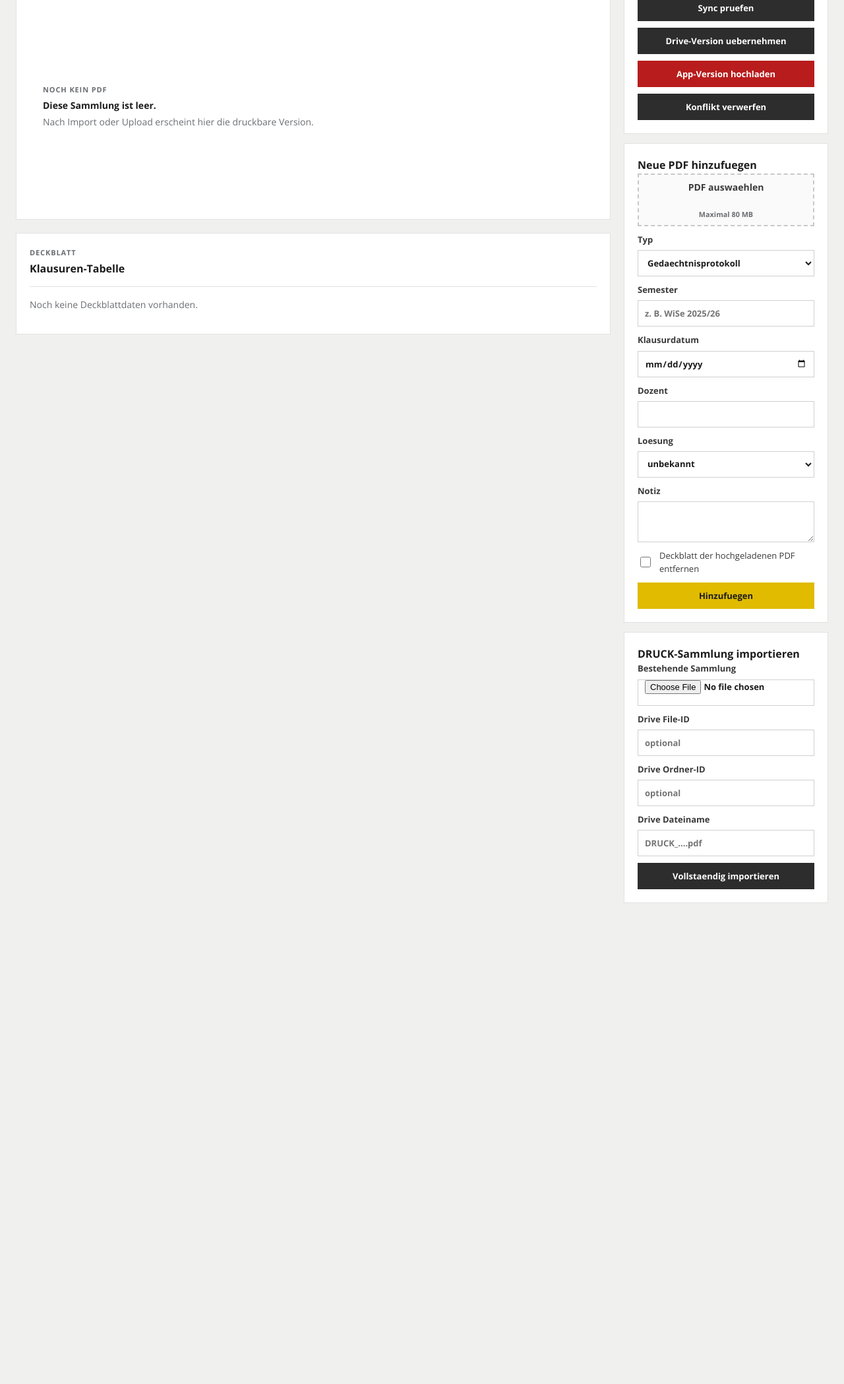
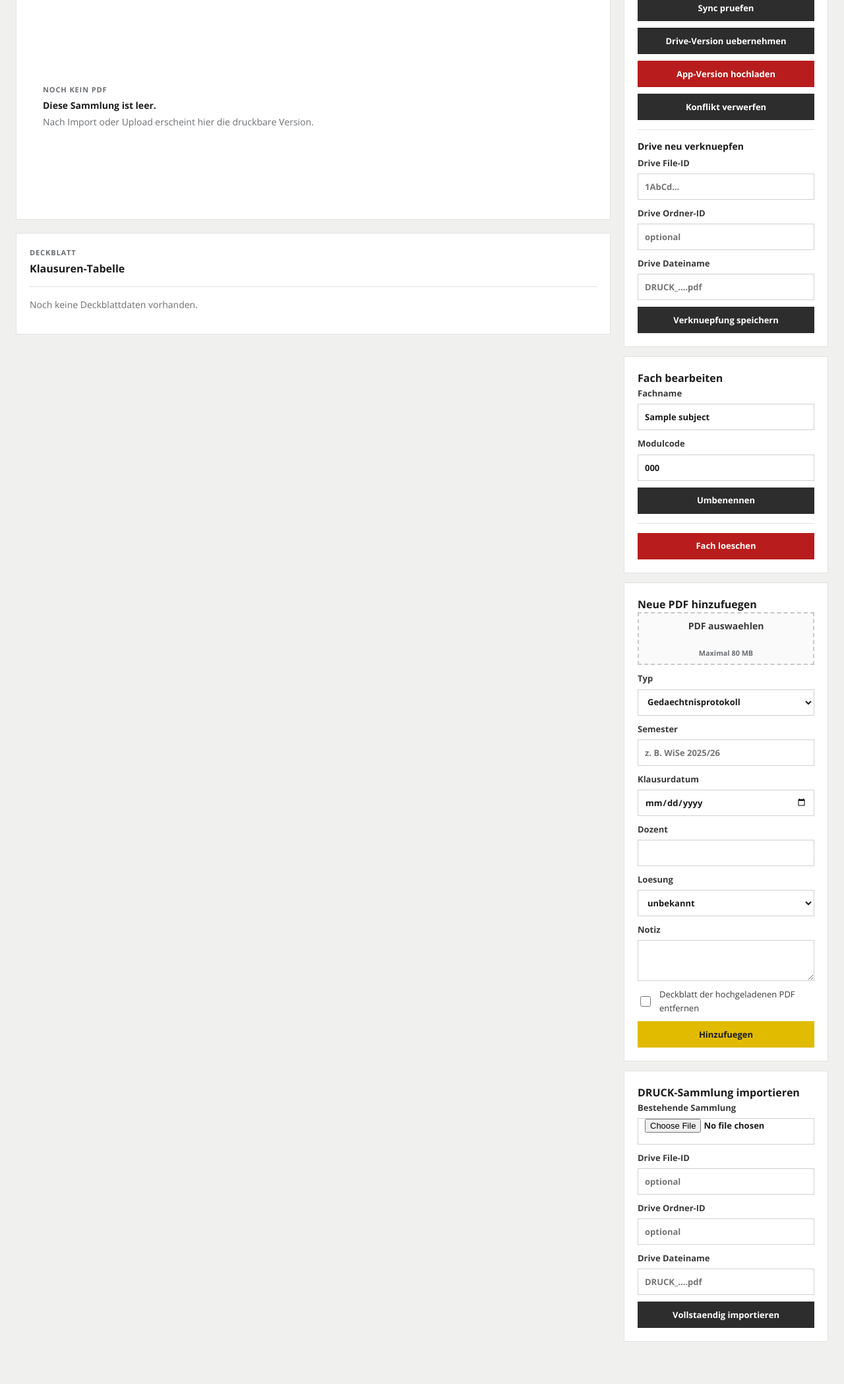
Before and after one commit to Lvkas184/Altklausuren, a Flask app: page /subjects/1 in a window 1280 px wide. Shown: the part 241-2339 px from the top of the page at 66% size. Before the commit the page ends 1610 px from the top, so only its background shows below. Run offline with Flask 3, Linux system fonts and the light colour scheme; tables that the repository leaves empty hold one stand-in row (values such as "Sample post").

Commit message:
feat: Enhance subject management with CRUD operations and integrate Google Drive syncing

```diff
--- a/app.py
+++ b/app.py
@@ -3,6 +3,7 @@ from __future__ import annotations
 import sys
 import os
 import shutil
+import time
 from datetime import datetime
 from functools import wraps
 from pathlib import Path
@@ -590,6 +591,39 @@ def update_drive_config():
     return redirect(url_for("index"))
 
 
+@app.post("/drive/push-all")
+@require_role("admin")
+def push_all_to_drive():
+    subjects = catalog.list_subjects()
+    pushed = skipped = conflicts = errors = 0
+    for subject in subjects:
+        try:
+            result = push_subject_to_drive(data_dir=DATA_DIR, subject_id=subject["id"])
+            status = result["status"]
+            if status == SYNCED:
+                pushed += 1
+            elif status == UNMAPPED:
+                skipped += 1
+            elif status == CONFLICT:
+                conflicts += 1
+            else:
+                errors += 1
+        except DriveSetupError:
+            errors += 1
+    parts = [f"{pushed} hochgeladen"]
+    if skipped:
+        parts.append(f"{skipped} nicht verknuepft")
+    if conflicts:
+        parts.append(f"{conflicts} Konflikte")
+    if errors:
+        parts.append(f"{errors} Fehler")
+    flash(
+        "Sync abgeschlossen: " + ", ".join(parts) + ".",
+        "error" if errors or conflicts else "success",
+    )
+    return redirect(url_for("index"))
+
+
 @app.post("/drive/sync")
 @require_role("admin")
 def sync_drive():
@@ -711,6 +745,63 @@ def dismiss_subject_drive_conflict(subject_id: str):
     return redirect(url_for("subject_detail", subject_id=subject_id))
 
 
+@app.post("/subjects/<subject_id>/delete")
+@require_role("admin")
+def delete_subject(subject_id: str):
+    subject = catalog.get_subject(subject_id)
+    if not subject:
+        abort(404)
+    catalog.delete_subject(subject_id)
+    subject_dir = catalog.subject_dir(subject_id)
+    if subject_dir.exists():
+        removed_dir = subject_dir.parent / "_removed"
+        removed_dir.mkdir(parents=True, exist_ok=True)
+        target = removed_dir / f"{subject_id}-{int(time.time())}"
+        shutil.move(str(subject_dir), str(target))
+    flash(f"Fach \"{subject['title']}\" wurde geloescht.", "success")
+    return redirect(url_for("index"))
+
+
+@app.post("/subjects/<subject_id>/update")
+@require_role("admin")
+def update_subject(subject_id: str):
+    if not catalog.get_subject(subject_id):
+        abort(404)
+    title = request.form.get("title", "").strip()
+    code = request.form.get("code", "").strip()
+    if not title:
+        flash("Fachname darf nicht leer sein.", "error")
+        return redirect(url_for("subject_detail", subject_id=subject_id))
+    catalog.update_subject(subject_id, title=title, code=code)
+    flash("Fach wurde umbenannt.", "success")
+    return redirect(url_for("subject_detail", subject_id=subject_id))
+
+
+@app.post("/subjects/<subject_id>/drive/relink")
+@require_role("admin")
+def relink_subject_drive(subject_id: str):
+    if not catalog.get_subject(subject_id):
+        abort(404)
+    drive_file_id = request.form.get("drive_file_id", "").strip()
+    drive_folder_id = request.form.get("drive_folder_id", "").strip()
+    drive_filename = request.form.get("drive_filename", "").strip()
+    if not drive_file_id:
+        flash("Drive File-ID darf nicht leer sein.", "error")
+        return redirect(url_for("subject_detail", subject_id=subject_id))
+    catalog.update_drive_sync(
+        subject_id,
+        {
+            "drive_file_id": drive_file_id,
+            "drive_folder_id": drive_folder_id,
+            "drive_filename": drive_filename,
+            "sync_status": SYNCED,
+            "last_sync_error": "",
+        },
+    )
+    flash("Drive-Verknuepfung wurde aktualisiert.", "success")
+    return redirect(url_for("subject_detail", subject_id=subject_id))
+
+
 @app.get("/subjects/<subject_id>/print")
 def print_subject(subject_id: str):
     subject = catalog.get_subject(subject_id)
--- a/storage.py
+++ b/storage.py
@@ -191,6 +191,22 @@ class Catalog:
                 "last_sync_attempt_at": _now(),
             },
         )
+
+    def delete_subject(self, subject_id: str) -> None:
+        with self._connect() as db:
+            db.execute("delete from subjects where id = ?", (subject_id,))
+            db.commit()
+        self._audit("subject_deleted", subject_id, {})
+
+    def update_subject(self, subject_id: str, title: str, code: str) -> dict | None:
+        with self._connect() as db:
+            db.execute(
+                "update subjects set title = ?, code = ?, updated_at = ? where id = ?",
+                (title, code, _now(), subject_id),
+            )
+            db.commit()
+        self._audit("subject_updated", subject_id, {"title": title, "code": code})
+        return self.get_subject(subject_id)
 
     def subject_dir(self, subject_id: str) -> Path:
         return self.data_dir / "subjects" / subject_id
--- a/templates/subject_detail.html
+++ b/templates/subject_detail.html
@@ -77,23 +77,24 @@
               <div class="submission-list">
                 {% for submission in subject.submissions %}
                   <article class="submission-row">
+                    {% if can_edit %}
                       <form action="{{ url_for('update_subject_submission', subject_id=subject.id, submission_id=submission.id) }}" method="post" class="submission-form">
                         <div class="grid four">
                           <label>
                             Datum
-                          <input name="exam_date" type="date" value="{{ submission.exam_date }}" {% if not can_edit %}disabled{% endif %}>
+                            <input name="exam_date" type="date" value="{{ submission.exam_date }}">
                           </label>
                           <label>
                             Semester
-                          <input name="term" value="{{ submission.term }}" placeholder="WiSe 2025/26" {% if not can_edit %}disabled{% endif %}>
+                            <input name="term" value="{{ submission.term }}" placeholder="WiSe 2025/26">
                           </label>
                           <label>
                             Dozent
-                          <input name="instructor" value="{{ submission.instructor }}" {% if not can_edit %}disabled{% endif %}>
+                            <input name="instructor" value="{{ submission.instructor }}">
                           </label>
                           <label>
                             Loesung
-                          <select name="solution" {% if not can_edit %}disabled{% endif %}>
+                            <select name="solution">
                               <option value="" {% if not submission.solution %}selected{% endif %}>unbekannt</option>
                               <option value="Ja" {% if submission.solution == 'Ja' %}selected{% endif %}>Ja</option>
                               <option value="Nein" {% if submission.solution == 'Nein' %}selected{% endif %}>Nein</option>
@@ -103,32 +104,43 @@
                         <div class="grid three">
                           <label>
                             Typ
-                          <input name="kind" value="{{ submission.kind }}" {% if not can_edit %}disabled{% endif %}>
+                            <input name="kind" value="{{ submission.kind }}">
                           </label>
                           <label>
                             Notiz
-                          <input name="notes" value="{{ submission.notes }}" {% if not can_edit %}disabled{% endif %}>
+                            <input name="notes" value="{{ submission.notes }}">
                           </label>
                           <label>
                             Position
-                          <input name="sort_order" type="number" min="1" value="{{ submission.sort_order }}" {% if not can_edit %}disabled{% endif %}>
+                            <input name="sort_order" type="number" min="1" value="{{ submission.sort_order }}">
                           </label>
                         </div>
                         <p class="sync-meta">
-                        {{ submission.original_filename }} - {{ submission.added_pages }} Seiten
-                        {% if submission.strip_uploaded_cover %}- Upload-Deckblatt entfernt{% endif %}
-                        {% if submission.collection_import %}- DRUCK-Import{% endif %}
+                          {{ submission.original_filename }} &middot; {{ submission.added_pages }} Seiten
+                          {% if submission.strip_uploaded_cover %}&middot; Upload-Deckblatt entfernt{% endif %}
+                          {% if submission.collection_import %}&middot; DRUCK-Import{% endif %}
                         </p>
-                      {% if can_edit %}
                         <div class="row-actions">
                           <button type="submit" class="small-action">Speichern</button>
                         </div>
-                      {% endif %}
                       </form>
-                    {% if can_edit %}
                       <form action="{{ url_for('delete_subject_submission', subject_id=subject.id, submission_id=submission.id) }}" method="post" class="delete-form">
                         <button type="submit" class="danger small-action">Loeschen</button>
                       </form>
+                    {% else %}
+                      <div class="submission-readonly">
+                        <div class="submission-tags">
+                          <span class="tag">{{ submission.kind }}</span>
+                          {% if submission.term %}<span class="tag muted">{{ submission.term }}</span>{% endif %}
+                          {% if submission.solution %}<span class="tag muted">Loesung: {{ submission.solution }}</span>{% endif %}
+                        </div>
+                        <p class="submission-line">
+                          {% if submission.exam_date %}{{ submission.exam_date }}{% endif %}
+                          {% if submission.instructor %}&middot; {{ submission.instructor }}{% endif %}
+                          &middot; {{ submission.added_pages }} Seiten
+                        </p>
+                        {% if submission.notes %}<p class="sync-meta">{{ submission.notes }}</p>{% endif %}
+                      </div>
                     {% endif %}
                   </article>
                 {% endfor %}
@@ -140,6 +152,7 @@
         </section>
 
         <aside class="detail-side side-stack">
+          {% if can_admin %}
           <section class="panel">
             <h2>Drive-Sync</h2>
             {% set sync = subject.drive_sync or {} %}
@@ -170,8 +183,48 @@
                   <button class="secondary" type="submit">Konflikt verwerfen</button>
                 </form>
               </div>
+              <div class="divider"></div>
+              <h3>Drive neu verknuepfen</h3>
+              <form action="{{ url_for('relink_subject_drive', subject_id=subject.id) }}" method="post" class="stack compact">
+                <label>
+                  Drive File-ID
+                  <input name="drive_file_id" value="{{ sync.drive_file_id or '' }}" placeholder="1AbCd..." required>
+                </label>
+                <label>
+                  Drive Ordner-ID
+                  <input name="drive_folder_id" value="{{ sync.drive_folder_id or '' }}" placeholder="optional">
+                </label>
+                <label>
+                  Drive Dateiname
+                  <input name="drive_filename" value="{{ sync.drive_filename or '' }}" placeholder="DRUCK_....pdf">
+                </label>
+                <button class="secondary" type="submit">Verknuepfung speichern</button>
+              </form>
             {% endif %}
           </section>
+          {% endif %}
+
+          {% if can_admin %}
+          <section class="panel">
+            <h2>Fach bearbeiten</h2>
+            <form action="{{ url_for('update_subject', subject_id=subject.id) }}" method="post" class="stack compact">
+              <label>
+                Fachname
+                <input name="title" value="{{ subject.title }}" required>
+              </label>
+              <label>
+                Modulcode
+                <input name="code" value="{{ subject.code or '' }}">
+              </label>
+              <button class="secondary" type="submit">Umbenennen</button>
+            </form>
+            <div class="divider"></div>
+            <form action="{{ url_for('delete_subject', subject_id=subject.id) }}" method="post"
+              onsubmit="return confirm('Fach und alle lokalen Daten wirklich loeschen?')">
+              <button class="danger" type="submit">Fach loeschen</button>
+            </form>
+          </section>
+          {% endif %}
 
           {% if can_edit %}
             <section class="panel">
```
Also changed, not shown: static/styles.css (+37 -0 lines), templates/index.html (+9 -1 lines), .claude/settings.json, 2 other files. Lines whose indentation alone changed are shown as unchanged.
